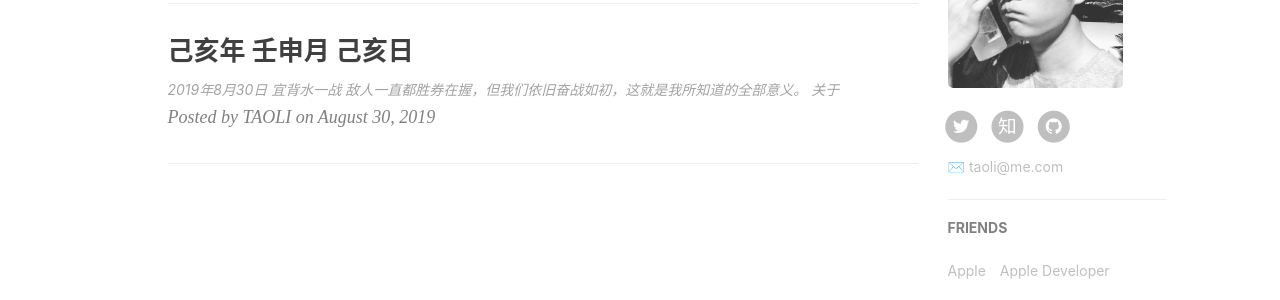
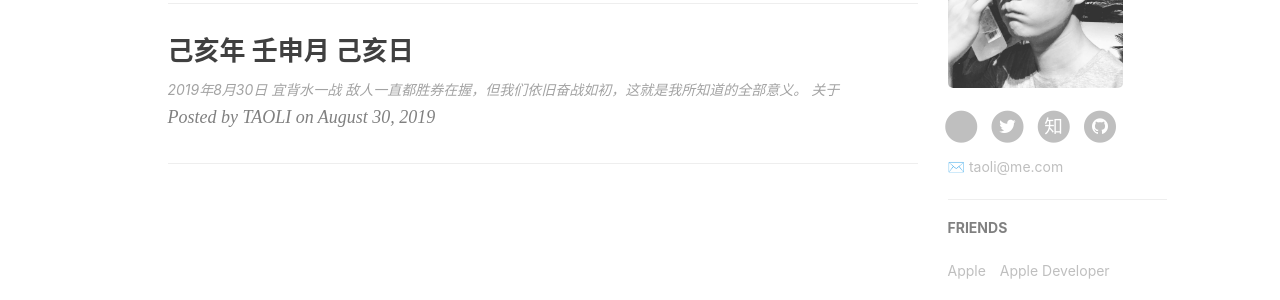
Before and after one commit to iamtaoli/iamtaoli.github.io, a Jekyll site: the page built from index.html, in a window 1280 px wide. Shown: the part 671-971 px from the top of the page. Built offline with Jekyll 4.4.1, drawn with Linux system fonts in a browser that asks for light colours; nearby versions of some CDN libraries; the list of posts is cut into pages by our own code; comment, search, counter and statistics services are not loaded.

Commit message:
Update page.html

```diff
--- a/_layouts/page.html
+++ b/_layouts/page.html
@@ -122,13 +122,13 @@
                                 </a>
                             </li>
                             {% endif %}
-                            <!-- add jianshu add target = "_blank" to <a> by BY -->
-                            {% if site.jianshu_username %}
+                            <!-- add instagram by TAOLI -->
+                            {% if site.instagram_username %}
                             <li>
-                                <a target="_blank" href="https://www.jianshu.com/u/{{ site.jianshu_username }}">
+                                <a target="_blank" href="https://www.instagram.com/{{ site.instagram_username }}">
                                     <span class="fa-stack fa-lg">
                                         <i class="fa fa-circle fa-stack-2x"></i>
-                                        <i class="fa  fa-stack-1x fa-inverse">简</i>
+                                        <i class="fa fa-instagram fa-inverse"></i>
                                     </span>
                                 </a>
                             </li>
```
